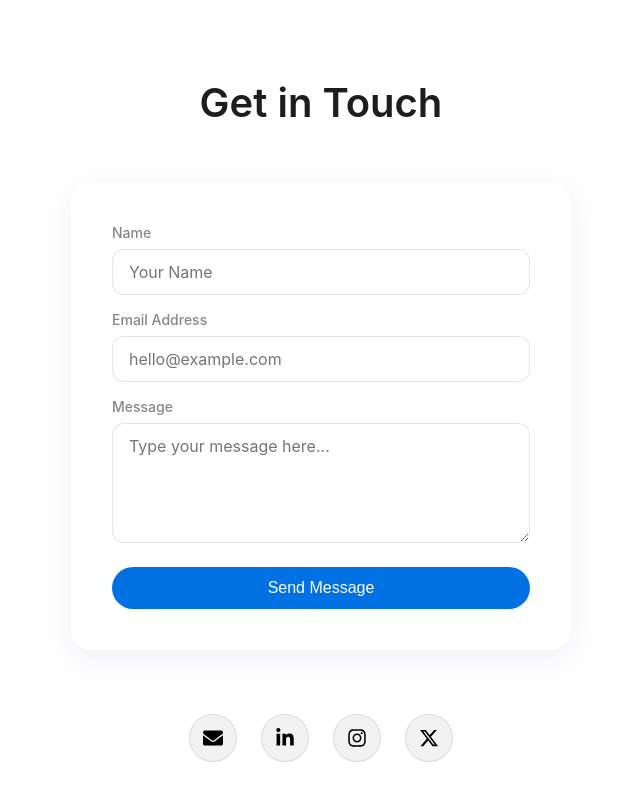
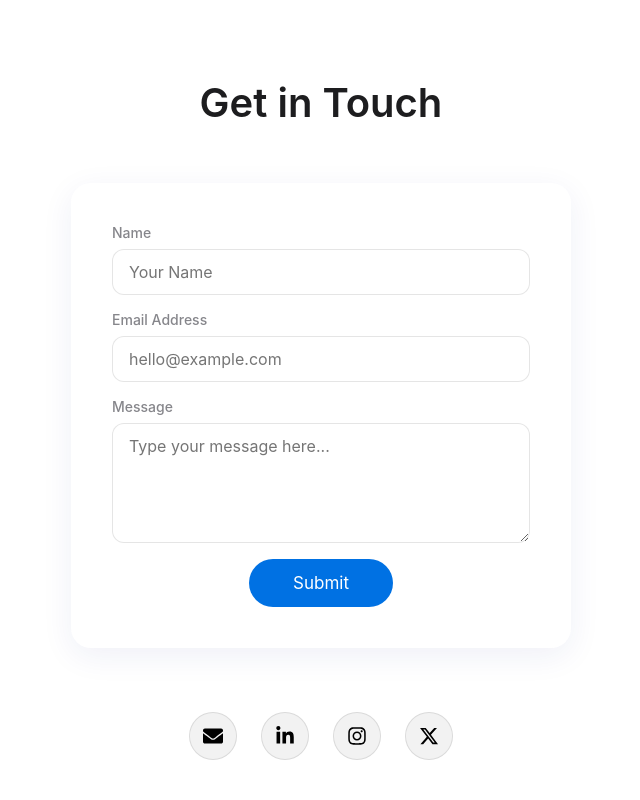
Before and after one commit to sandaruk93/sandaruk93.github.io, a Next.js app: page / in a window 1280 px wide. Shown: the part 4461-5261 px from the top of the page, without its empty margins (319-959 px from the left). Built offline with nearby package versions, Linux system fonts and the light colour scheme.

Commit message:
Update ContactForm button to use PrimaryButtonHero with 'Submit' text

```diff
--- a/src/components/ContactForm.module.css
+++ b/src/components/ContactForm.module.css
@@ -54,27 +54,7 @@
     background: rgba(255, 255, 255, 0.1);
 }
 
-.submitButton {
-    margin-top: var(--space-s);
-    padding: 12px 24px;
-    border-radius: 100px;
-    border: none;
-    background: var(--accent-blue);
-    color: white;
-    font-size: 16px;
-    font-weight: 500;
-    cursor: pointer;
-    transition: opacity 0.2s ease;
-}
 
-.submitButton:hover {
-    opacity: 0.9;
-}
-
-.submitButton:disabled {
-    opacity: 0.5;
-    cursor: not-allowed;
-}
 
 .successMessage {
     text-align: center;
--- a/src/components/ContactForm.tsx
+++ b/src/components/ContactForm.tsx
@@ -3,6 +3,8 @@
 import React from 'react';
 import { useForm, ValidationError } from '@formspree/react';
 import styles from './ContactForm.module.css';
+
+import PrimaryButtonHero from './PrimaryButtonHero';
 
 export default function ContactForm() {
     const [state, handleSubmit] = useForm("mnjjayjz");
@@ -59,9 +61,11 @@ export default function ContactForm() {
                     <ValidationError prefix="Message" field="message" errors={state.errors} />
                 </div>
 
-                <button type="submit" disabled={state.submitting} className={styles.submitButton}>
-                    Send Message
-                </button>
+                <div style={{ display: 'flex', justifyContent: 'center' }}>
+                    <PrimaryButtonHero type="submit" disabled={state.submitting}>
+                        Submit
+                    </PrimaryButtonHero>
+                </div>
             </form>
         </div>
     );
--- a/src/components/PrimaryButtonHero.tsx
+++ b/src/components/PrimaryButtonHero.tsx
@@ -5,19 +5,24 @@ interface PrimaryButtonHeroProps {
     children?: React.ReactNode;
     onClick?: () => void;
     href?: string;
+    type?: 'button' | 'submit' | 'reset';
+    disabled?: boolean;
+    className?: string;
 }
 
-const PrimaryButtonHero: React.FC<PrimaryButtonHeroProps> = ({ children = 'Get Started', onClick, href }) => {
+const PrimaryButtonHero: React.FC<PrimaryButtonHeroProps> = ({ children = 'Get Started', onClick, href, type = 'button', disabled = false, className = '' }) => {
+    const combinedClassName = `${styles.button} ${className}`;
+
     if (href) {
         return (
-            <a href={href} className={styles.button} onClick={onClick}>
+            <a href={href} className={combinedClassName} onClick={onClick}>
                 {children}
             </a>
         );
     }
 
     return (
-        <button className={styles.button} onClick={onClick}>
+        <button type={type} disabled={disabled} className={combinedClassName} onClick={onClick}>
             {children}
         </button>
     );
```
